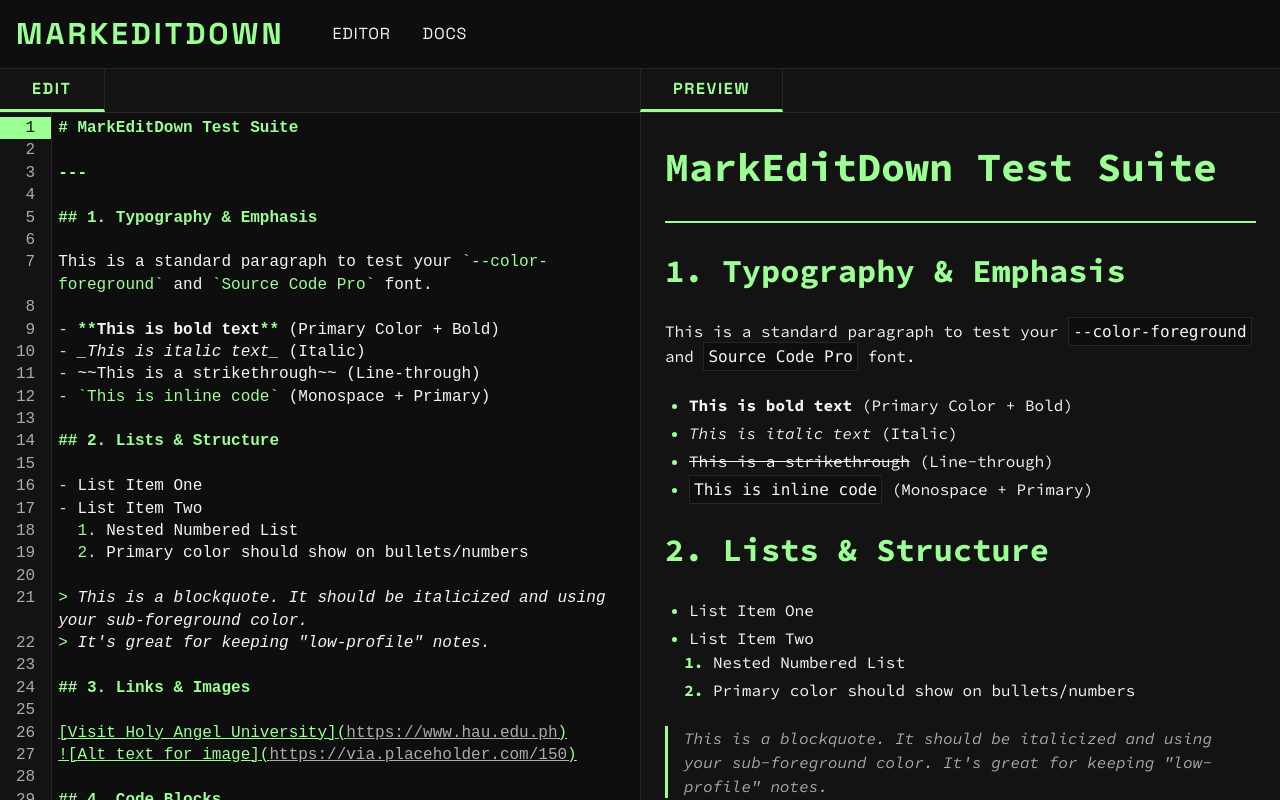
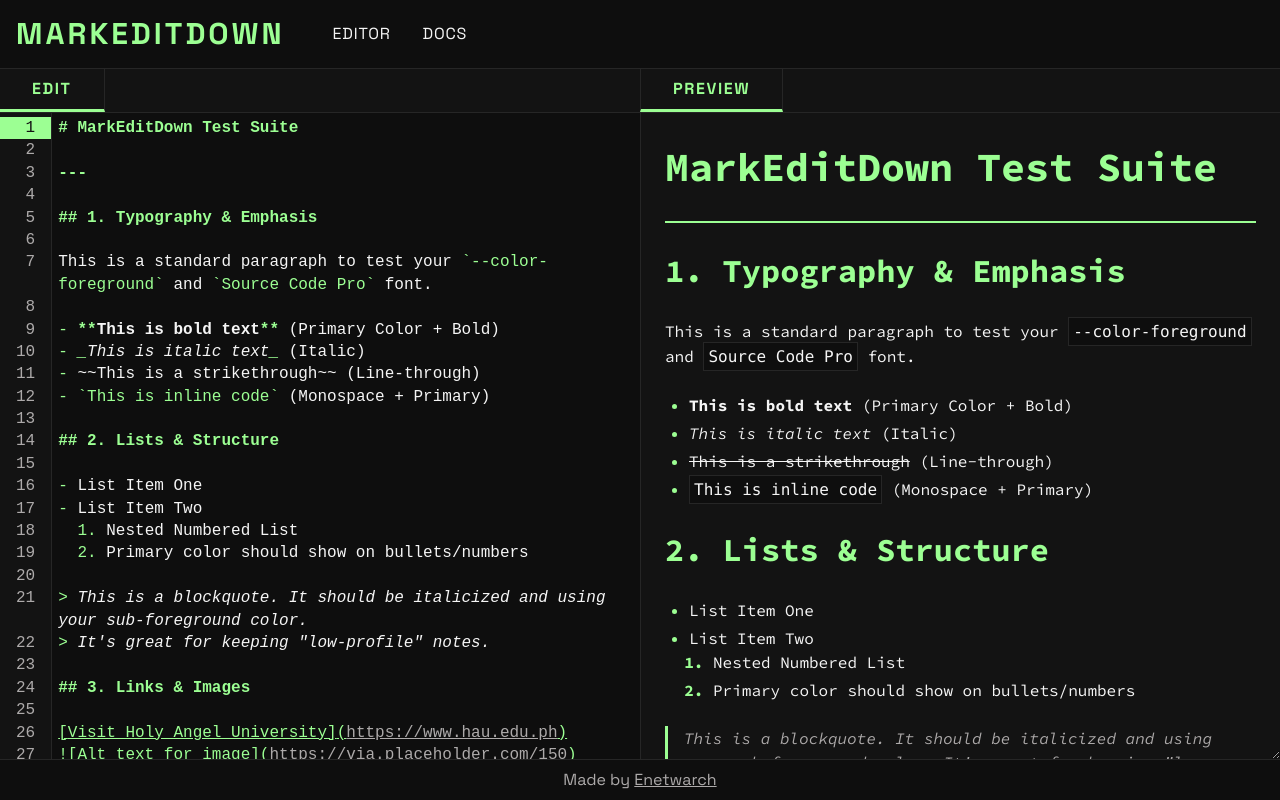
Before and after one commit to enetwarch/markeditdown, a SvelteKit app: page / in a window 1280 px wide. Shown: the top 800 px of the page. Built offline with nearby package versions, Linux system fonts and the light colour scheme; some icons are missing.

Commit message:
feat: set editor page height to screen with customized overflow scrollbars

```diff
--- /dev/null
+++ b/src/lib/appState.svelte.ts
@@ -0,0 +1,7 @@
+import type { SvelteHTMLElements } from "svelte/elements";
+
+export let appState = $state({
+  pageTitle: "MarkEditDown" as string,
+  headerAction: null as null | { label: string; function: () => void },
+  rootAttributes: {} as SvelteHTMLElements["div"],
+});
--- a/src/routes/+layout.svelte
+++ b/src/routes/+layout.svelte
@@ -2,12 +2,18 @@
   import "./layout.css";
   import favicon from "$lib/assets/favicon.svg";
   import Icon from "@iconify/svelte";
+  import { appState } from "$lib/appState.svelte";
+  import { cn } from "$lib/utils";
 
+  let { class: className = "", ...restAttributes } = $derived(appState.rootAttributes ?? {});
   let { children } = $props();
 </script>
 
-<svelte:head><link rel="icon" href={favicon} /></svelte:head>
-<div class="flex min-h-screen flex-col gap-0">
+<svelte:head>
+  <title>{appState.pageTitle}</title>
+  <link rel="icon" href={favicon} />
+</svelte:head>
+<div class={cn("flex min-h-screen flex-col gap-0", className)} {...restAttributes}>
   <header class="flex w-full items-center justify-between border-b border-border bg-background p-4">
     <nav class="flex items-center gap-12">
       <a href="/">
@@ -57,3 +63,36 @@
     </p>
   </footer>
 </div>
+
+<style>
+  @supports (not selector(::-webkit-scrollbar)) {
+    :global(*) {
+      scrollbar-width: thin !important;
+      scrollbar-color: var(--color-border) var(--color-background) !important;
+    }
+  }
+
+  :global(::-webkit-scrollbar) {
+    width: 0.75rem !important;
+    height: 0.75rem !important;
+  }
+
+  :global(::-webkit-scrollbar-track) {
+    background: var(--color-background) !important;
+    border-radius: 0 !important;
+  }
+
+  :global(::-webkit-scrollbar-thumb) {
+    background-color: var(--color-border) !important;
+    border-radius: 0 !important;
+    border: none !important;
+  }
+
+  :global(::-webkit-scrollbar-thumb:hover) {
+    background-color: var(--color-primary) !important;
+  }
+
+  :global(::-webkit-scrollbar-button) {
+    display: none !important;
+  }
+</style>
--- a/src/routes/+page.svelte
+++ b/src/routes/+page.svelte
@@ -4,6 +4,7 @@
   import Edit from "./Edit.svelte";
   import Preview from "./Preview.svelte";
   import sampleContent from "./sample.md?raw";
+  import { appState } from "$lib/appState.svelte";
 
   let editModeActive = $state(true);
   let previewModeActive = $state(true);
@@ -37,9 +38,13 @@
   }
 
   let content = $state<string>(sampleContent);
+  $effect(() => {
+    appState.pageTitle = "MarkEditDown";
+    appState.rootAttributes = { class: "min-h-0 h-screen" };
+  });
 </script>
 
-<div class="flex grow">
+<div class="flex min-h-0 grow">
   <main bind:this={mainReference} class="flex w-full grow flex-col gap-0 bg-background">
     <header class="relative flex w-full border-b border-border bg-surface">
       {#snippet modeButton(text: string, { class: className, ...rest }: HTMLButtonAttributes = {})}
@@ -74,9 +79,9 @@
         },
       })}
     </header>
-    <div class="flex grow gap-0">
+    <div class="flex min-h-0 grow gap-0">
       <Edit
-        class="grow data-[active=false]:hidden"
+        class="h-full min-h-0 grow overflow-y-auto data-[active=false]:hidden"
         style="width: {editSplitPercent}%"
         data-active={editModeActive}
         data-onlyactive={onlyEditModeActive}
@@ -88,10 +93,10 @@
         role="separator"
         onmousedown={startResize}
         data-active={bothModesActive}
-        class="z-999 -mx-2 h-full w-4 cursor-col-resize opacity-0 data-[active=false]:hidden"
+        class="z-999 -mx-1 h-full w-2 cursor-col-resize opacity-0 data-[active=false]:hidden"
       ></div>
       <Preview
-        class="grow resize data-[active=false]:hidden data-[active=true]:border-l data-[active=true]:border-border data-[onlyactive=true]:border-l-0"
+        class="h-full min-h-0 grow resize overflow-y-auto data-[active=false]:hidden data-[active=true]:border-l data-[active=true]:border-border data-[onlyactive=true]:border-l-0"
         style="width: {100 - editSplitPercent}%"
         data-active={previewModeActive}
         data-onlyactive={onlyPreviewModeActive}
--- a/src/routes/Preview.svelte
+++ b/src/routes/Preview.svelte
@@ -72,6 +72,10 @@
 </section>
 
 <style>
+  section.preview :global(> *) {
+    flex-shrink: 0;
+  }
+
   section.preview :global(h1),
   section.preview :global(h2),
   section.preview :global(h3),
```
